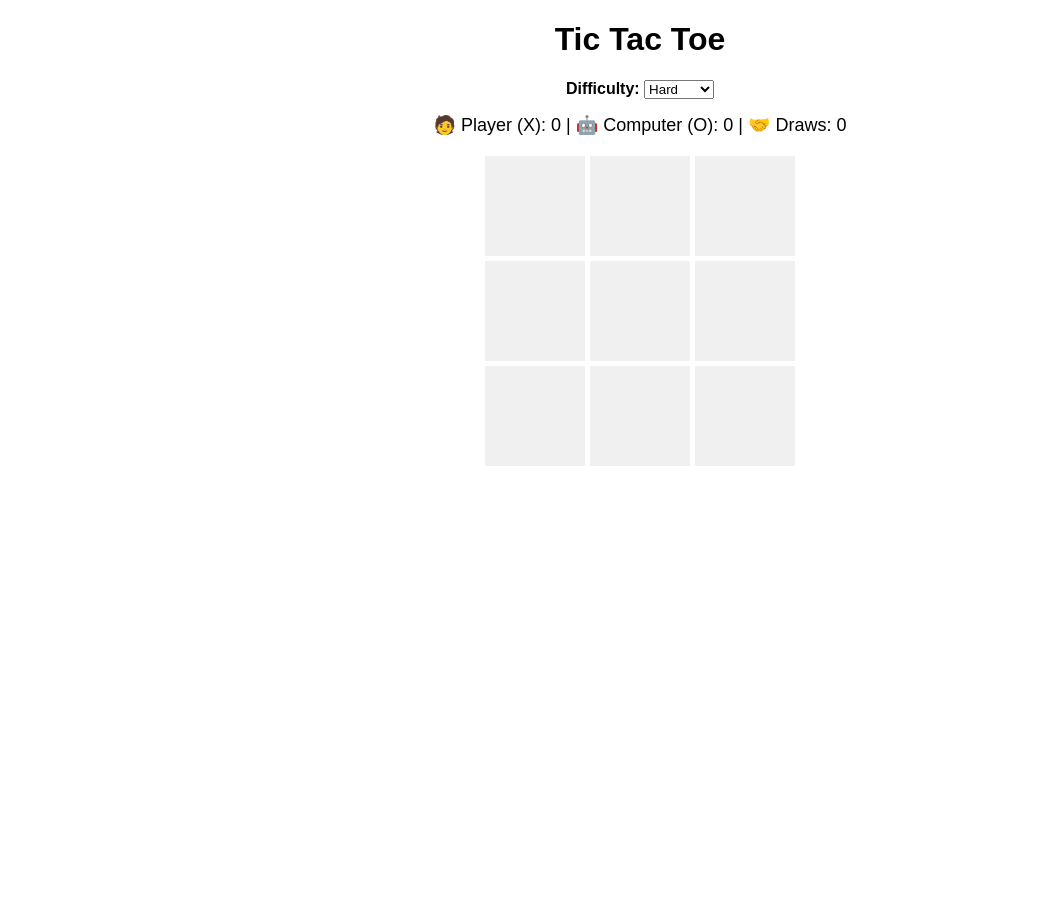
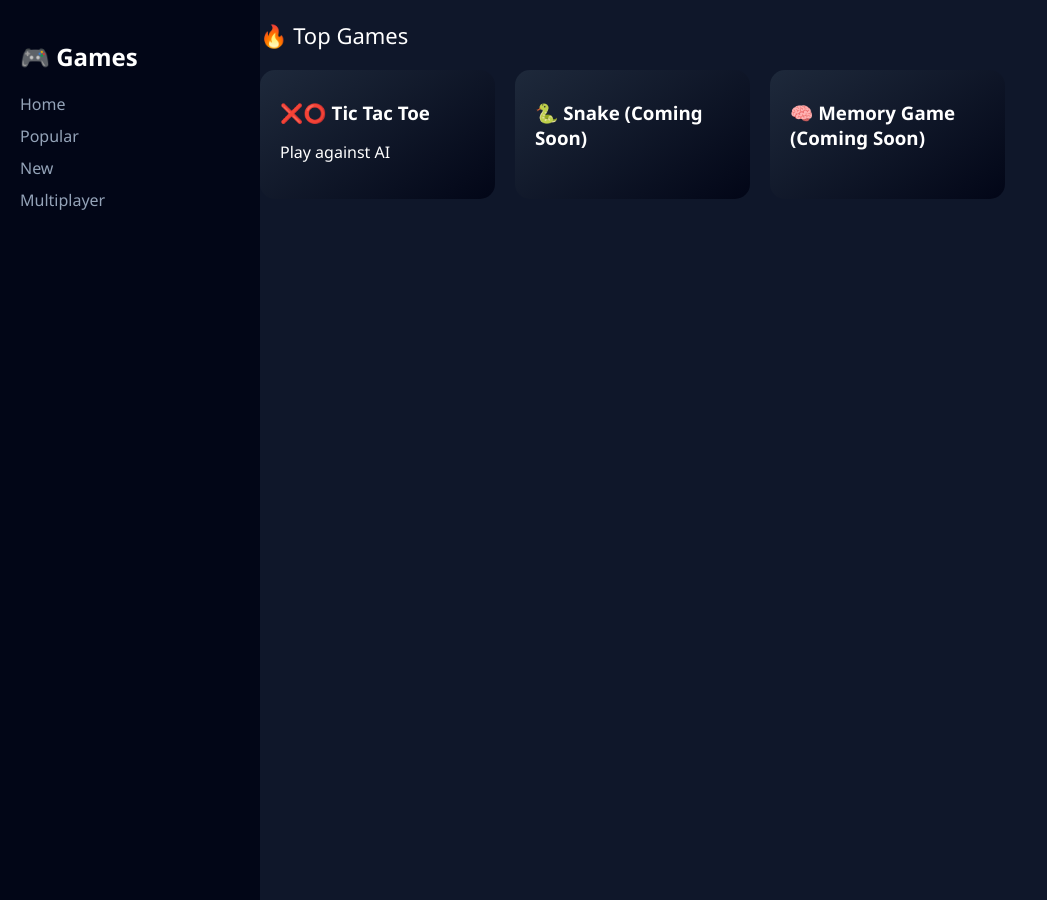
Before and after one commit to yvak900/tic-tac-toe-flask, a Flask app: page / in a window 1280 px wide. Shown: the whole page, without its empty margins (0-1047 px from the left). Run offline with Flask 3, Linux system fonts and the light colour scheme.

Commit message:
fix: Ajay|Modfied UI

```diff
--- a/app.py
+++ b/app.py
@@ -7,6 +7,7 @@ board = [""] * 9
 difficulty = "hard"  # default
 
 
+# ---------------- GAME LOGIC ----------------
 def check_winner():
     winning_combinations = [
         [0,1,2],[3,4,5],[6,7,8],
@@ -77,6 +78,7 @@ def best_move():
             board[i] = "O"
             score = minimax(board, False)
             board[i] = ""
+
             if score > best_score:
                 best_score = score
                 move = i
@@ -92,7 +94,6 @@ def random_move():
 
 # ---------- MEDIUM ----------
 def medium_move():
-    # 50% smart, 50% random
     if random.random() < 0.5:
         return best_move()
     else:
@@ -109,11 +110,21 @@ def get_computer_move():
         return best_move()
 
 
+# ---------------- ROUTES ----------------
+
+# 🏠 Homepage
 @app.route("/")
-def index():
+def home():
+    return render_template("home.html")
+
+
+# 🎮 Game Page
+@app.route("/tic-tac-toe")
+def tic_tac_toe():
     return render_template("index.html")
 
 
+# 🔧 Set difficulty
 @app.route("/set_difficulty", methods=["POST"])
 def set_difficulty():
     global difficulty
@@ -122,6 +133,7 @@ def set_difficulty():
     return jsonify({"message": f"Difficulty set to {difficulty}"})
 
 
+# 🎮 Move API
 @app.route("/move", methods=["POST"])
 def move():
     data = request.json
@@ -145,6 +157,7 @@ def move():
     return jsonify({"status": "continue", "board": board})
 
 
+# 🔄 Reset API
 @app.route("/reset", methods=["POST"])
 def reset():
     global board
@@ -152,5 +165,6 @@ def reset():
     return jsonify({"board": board})
 
 
+# ---------------- RUN ----------------
 if __name__ == "__main__":
     app.run(debug=True)
--- /dev/null
+++ b/templates/home.html
@@ -0,0 +1,116 @@
+<!DOCTYPE html>
+<html>
+<head>
+    <title>Game Portal</title>
+    <style>
+        body {
+            margin: 0;
+            font-family: 'Segoe UI', sans-serif;
+            background: #0f172a;
+            color: white;
+        }
+
+        /* Sidebar */
+        .sidebar {
+            width: 220px;
+            height: 100vh;
+            background: #020617;
+            position: fixed;
+            padding: 20px;
+        }
+
+        .sidebar h2 {
+            margin-bottom: 20px;
+        }
+
+        .sidebar a {
+            display: block;
+            color: #94a3b8;
+            text-decoration: none;
+            margin: 10px 0;
+        }
+
+        .sidebar a:hover {
+            color: white;
+        }
+
+        /* Main */
+        .main {
+            margin-left: 240px;
+            padding: 20px;
+        }
+
+        .header {
+            font-size: 22px;
+            margin-bottom: 20px;
+        }
+
+        /* Game Grid */
+        .games {
+            display: grid;
+            grid-template-columns: repeat(auto-fill, minmax(200px, 1fr));
+            gap: 20px;
+        }
+
+        .card {
+            background: linear-gradient(145deg, #1e293b, #020617);
+            padding: 20px;
+            border-radius: 15px;
+            cursor: pointer;
+            transition: 0.3s;
+        }
+
+        .card:hover {
+            transform: scale(1.05);
+            background: #334155;
+        }
+
+        .card h3 {
+            margin: 10px 0;
+        }
+    </style>
+</head>
+
+<body>
+
+<div class="sidebar">
+    <h2>🎮 Games</h2>
+    <a href="#">Home</a>
+    <a href="#">Popular</a>
+    <a href="#">New</a>
+    <a href="#">Multiplayer</a>
+</div>
+
+<div class="main">
+
+    <div class="header">🔥 Top Games</div>
+
+    <div class="games">
+
+        <!-- Tic Tac Toe -->
+        <div class="card" onclick="openGame('/tic-tac-toe')">
+            <h3>❌⭕ Tic Tac Toe</h3>
+            <p>Play against AI</p>
+        </div>
+
+        <!-- Future Games -->
+        <div class="card">
+            <h3>🐍 Snake (Coming Soon)</h3>
+        </div>
+
+        <div class="card">
+            <h3>🧠 Memory Game (Coming Soon)</h3>
+        </div>
+
+    </div>
+
+</div>
+
+<script>
+function openGame(path) {
+    window.location.href = path;
+}
+</script>
+
+</body>
+</html>
--- a/templates/index.html
+++ b/templates/index.html
@@ -4,50 +4,125 @@
     <title>Tic Tac Toe</title>
     <style>
         body {
-            font-family: Arial;
+            margin: 0;
+            font-family: 'Segoe UI', sans-serif;
+            background: linear-gradient(135deg, #0f172a, #1e293b);
+            color: white;
+        }
+
+        /* 🔷 Header */
+        .header {
+            display: flex;
+            justify-content: space-between;
+            align-items: center;
+            padding: 15px 30px;
+            font-size: 20px;
+            background: rgba(0,0,0,0.3);
+            backdrop-filter: blur(10px);
+        }
+
+        .header a {
+            color: #38bdf8;
+            text-decoration: none;
+            font-size: 14px;
+        }
+
+        .header a:hover {
+            text-decoration: underline;
+        }
+
+        /* 🔷 Main Container */
+        .container {
+            display: flex;
+            justify-content: center;
+            margin-top: 40px;
+        }
+
+        /* 🔷 Game Card */
+        .game-card {
+            background: rgba(255,255,255,0.05);
+            padding: 30px;
+            border-radius: 20px;
+            box-shadow: 0 10px 30px rgba(0,0,0,0.5);
             text-align: center;
         }
 
+        /* 🎮 Title */
+        h1 {
+            margin-bottom: 10px;
+        }
+
+        /* 🎚 Controls */
+        .controls {
+            margin-bottom: 15px;
+        }
+
+        select {
+            padding: 6px 10px;
+            border-radius: 8px;
+            border: none;
+            background: #1e293b;
+            color: white;
+        }
+
+        /* 📊 Scoreboard */
+        .scoreboard {
+            margin-bottom: 20px;
+            font-size: 16px;
+        }
+
+        /* 🧩 Board */
         #board {
             display: grid;
             grid-template-columns: repeat(3, 100px);
-            gap: 5px;
+            gap: 12px;
             justify-content: center;
-            margin: 20px;
         }
 
         .cell {
             width: 100px;
             height: 100px;
             font-size: 2em;
-            background: #f0f0f0;
+            background: linear-gradient(145deg, #1e293b, #0f172a);
+            border-radius: 12px;
             display: flex;
             align-items: center;
             justify-content: center;
             cursor: pointer;
+            transition: 0.2s;
         }
 
         .cell:hover {
-            background: #ddd;
+            transform: scale(1.08);
+            background: #334155;
         }
 
-        .controls {
-            margin-top: 10px;
+        /* ✨ Neon X & O */
+        .cell.X {
+            color: #22c55e;
         }
 
-        .scoreboard {
-            margin-top: 15px;
-            font-size: 18px;
+        .cell.O {
+            color: #ef4444;
         }
     </style>
 </head>
 
 <body>
 
-<h1>Tic Tac Toe</h1>
+<!-- 🔷 HEADER -->
+<div class="header">
+    <div>🎮 Game Portal</div>
+    <a href="/">⬅ Back to Home</a>
+</div>
+
+<div class="container">
+    <div class="game-card">
+
+        <h1>❌⭕ Tic Tac Toe</h1>
 
         <div class="controls">
-    <label><b>Difficulty:</b></label>
+            <label>Difficulty:</label>
             <select onchange="setDifficulty(this.value)">
                 <option value="easy">Easy</option>
                 <option value="medium">Medium</option>
@@ -55,20 +130,21 @@
             </select>
         </div>
 
-<!-- 🧾 SCOREBOARD -->
         <div class="scoreboard">
-    🧑 Player (X): <span id="playerScore">0</span> |
-    🤖 Computer (O): <span id="computerScore">0</span> |
+            🧑 Player: <span id="playerScore">0</span> |
+            🤖 Computer: <span id="computerScore">0</span> |
             🤝 Draws: <span id="drawScore">0</span>
         </div>
 
         <div id="board"></div>
 
+    </div>
+</div>
+
 <script>
 let boardDiv = document.getElementById("board");
 let gameOver = false;
 
-// 🔥 Score tracking (session only)
 let playerScore = 0;
 let computerScore = 0;
 let drawScore = 0;
@@ -92,7 +168,6 @@ function createBoard() {
     }
 }
 
-// 🔥 UPDATED: Difficulty change → reset scores + game
 async function setDifficulty(level) {
     await fetch("/set_difficulty", {
         method: "POST",
@@ -100,19 +175,18 @@ async function setDifficulty(level) {
         body: JSON.stringify({level})
     });
 
-    // 🔄 Reset scores
+    // 🔥 Reset scores
     playerScore = 0;
     computerScore = 0;
     drawScore = 0;
     updateScoreboard();
 
-    // 🔄 Reset game board
+    // 🔄 Reset game
     gameOver = true;
     await fetch("/reset", { method: "POST" });
     createBoard();
 }
 
-// 🎮 Player move
 async function makeMove(position) {
     if (gameOver) return;
 
@@ -128,14 +202,9 @@ async function makeMove(position) {
     if (data.status === "win") {
         gameOver = true;
 
-        // 🔥 Update scores
-        if (data.winner === "X") {
-            playerScore++;
-        } else if (data.winner === "O") {
-            computerScore++;
-        } else {
-            drawScore++;
-        }
+        if (data.winner === "X") playerScore++;
+        else if (data.winner === "O") computerScore++;
+        else drawScore++;
 
         updateScoreboard();
 
@@ -147,17 +216,19 @@ async function makeMove(position) {
     }
 }
 
-// 🔄 Update UI
 function updateBoard(board) {
     board.forEach((val, i) => {
         let cell = document.getElementById("cell-" + i);
         if (cell) {
             cell.innerText = val;
+            cell.classList.remove("X", "O");
+
+            if (val === "X") cell.classList.add("X");
+            if (val === "O") cell.classList.add("O");
         }
     });
 }
 
-// 🚀 Initialize
 createBoard();
 updateScoreboard();
 </script>
```
Lines whose indentation alone changed are shown as unchanged.
